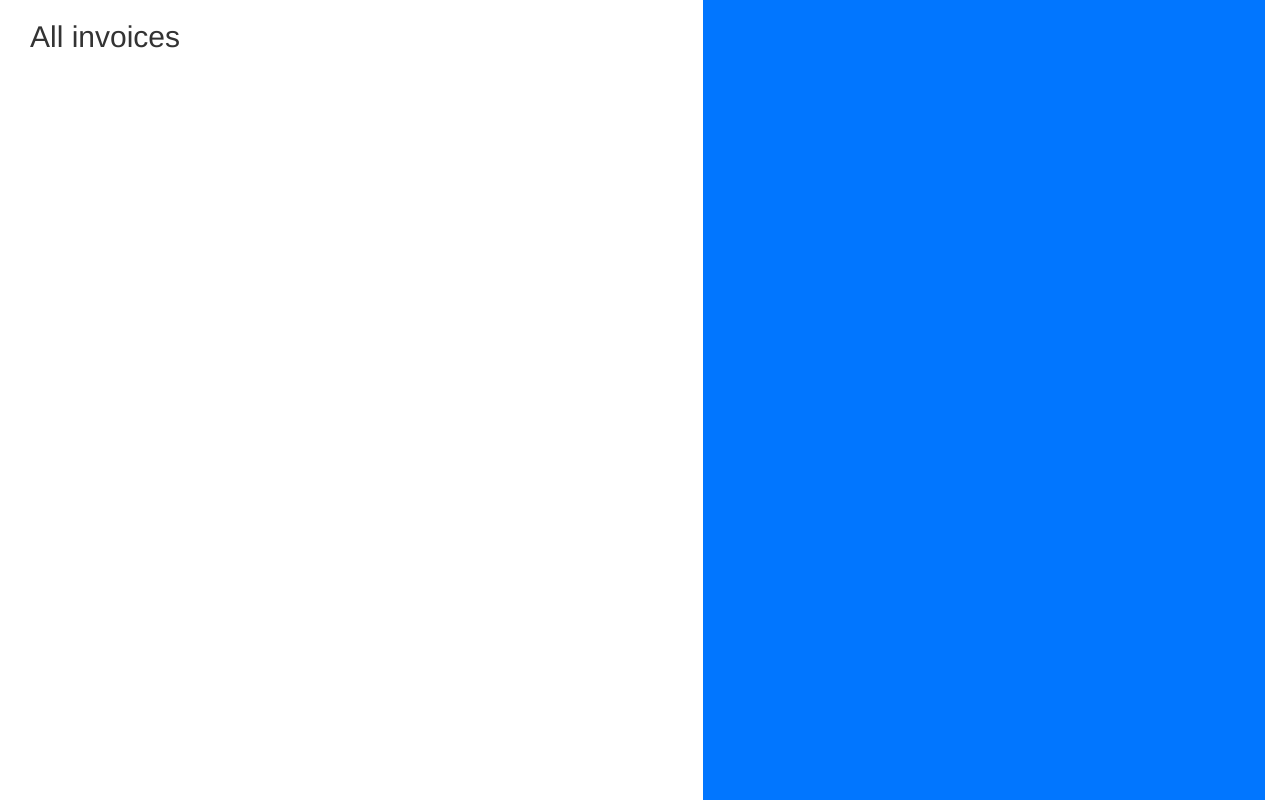
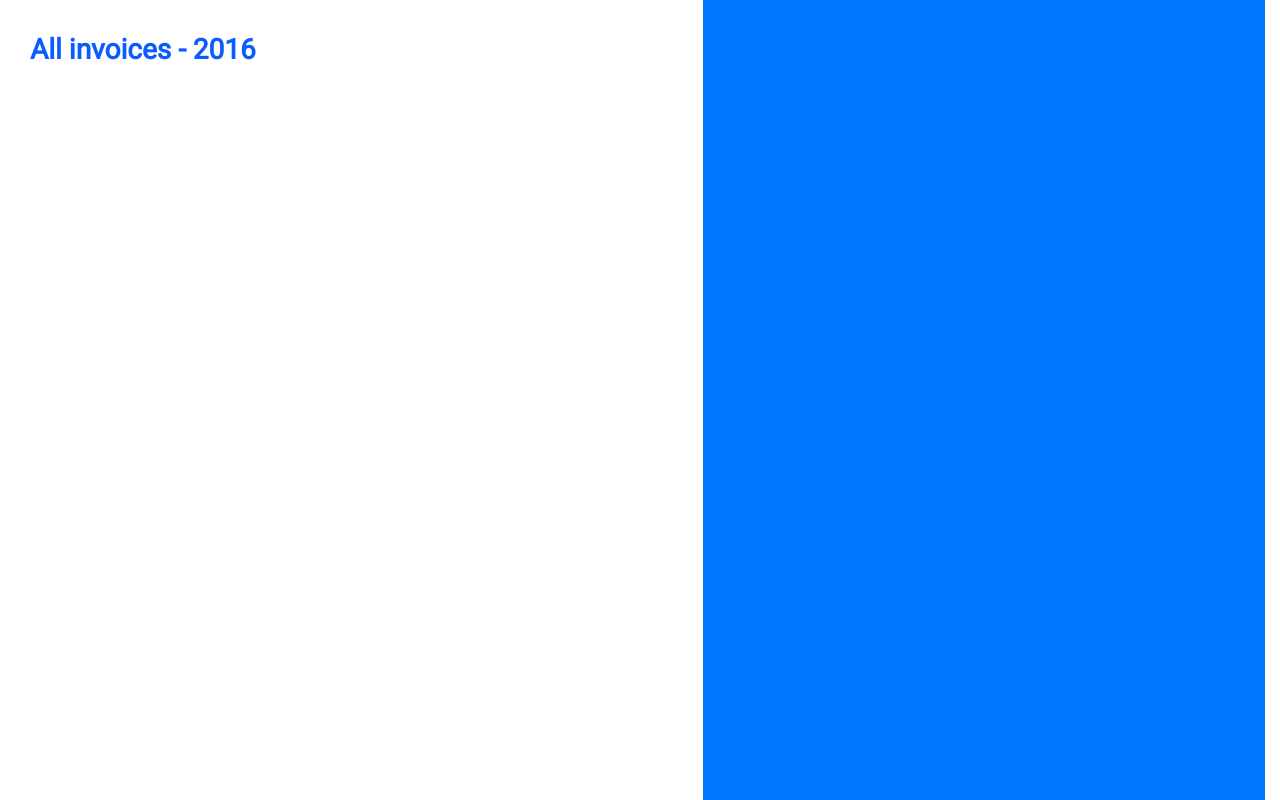
Before and after one commit to Hussein85/invoicing-app, an Angular app: page / in a window 1280 px wide. Shown: the top 800 px of the page. Built offline with nearby package versions, Linux system fonts and the light colour scheme; what ng2-bootstrap would draw is missing.

Commit message:
added Google's Roboto font to website

```diff
--- a/src/app/app.component.css
+++ b/src/app/app.component.css
@@ -5,7 +5,15 @@
 }
 
 .right-container {
-   width: 45% !important;
+    width: 45% !important;
     height: 1024px;
     background-color: #0176ff;
 }
+
+
+.title {
+    color: #0b5cff;
+    font-size: 28px;
+    font-weight: bold;
+    margin-top: 30px;
+}
--- a/src/app/app.component.html
+++ b/src/app/app.component.html
@@ -1,11 +1,12 @@
+
 <div class="container-fluid">
 
   <!--Invoice list-->
   <div class="col-md-7 left-container">
-    <h2>
-      All invoices
-    </h2>
+    <div class="title">
+      All invoices - 2016
 
+    </div>
 
 
   </div>
@@ -14,4 +15,5 @@
   <div class="col-md-5 right-container">
     <invoice-detail [invoice]="selectedInvoice"></invoice-detail>
   </div>
+
 </div>
--- a/src/index.html
+++ b/src/index.html
@@ -7,6 +7,8 @@
 
   <meta name="viewport" content="width=device-width, initial-scale=1">
   <link rel="icon" type="image/x-icon" href="favicon.ico">
+  <link href="https://fonts.googleapis.com/css?family=Roboto" rel="stylesheet">
+
 </head>
 <body>
   <app-root>Loading...</app-root>
--- a/src/styles.css
+++ b/src/styles.css
@@ -1 +1,3 @@
 /* You can add global styles to this file, and also import other style files */
+
+* {  font-family: 'Roboto', serif;  }
```
Also changed, not shown: angular-cli.json (line endings or trailing spaces).
